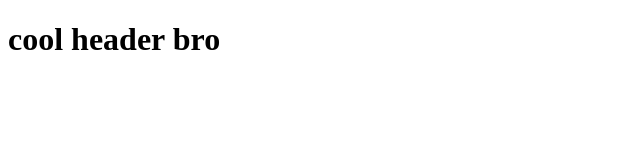
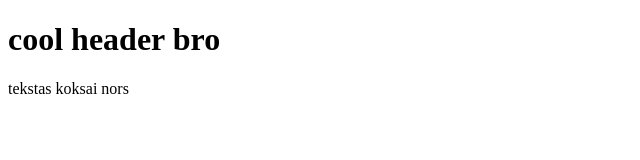
Before and after one commit to reapon101/crashcourse, a plain HTML site: page index.html in a window 1280 px wide. Shown: the whole page, without its empty margins (0-640 px from the left). Drawn offline with Linux system fonts and the light colour scheme.

Commit message:
minor change

```diff
--- a/index.html
+++ b/index.html
@@ -7,5 +7,6 @@
 </head>
 <body>
     <h1>cool header bro</h1>
+    <p>tekstas koksai nors</p>
 </body>
 </html>
```
